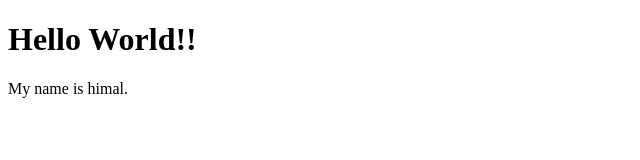
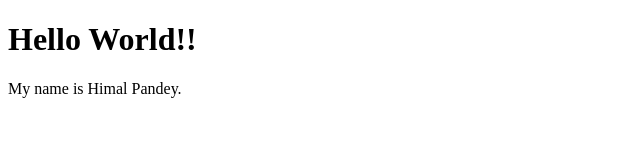
Before and after one commit to b-jay/background-generator, a plain HTML site: page index.html in a window 1280 px wide. Shown: the full height of the page, 0-640 px from the left. Drawn offline with Linux system fonts and the light colour scheme.

Commit message:
addinng paragraph

```diff
--- a/index.html
+++ b/index.html
@@ -5,6 +5,6 @@
 </head>
 <body>
 	<h1>Hello World!!</h1>
-	<p>My name is himal.</p>
+	<p>My name is Himal Pandey.</p>
 </body>
 </html>
```
